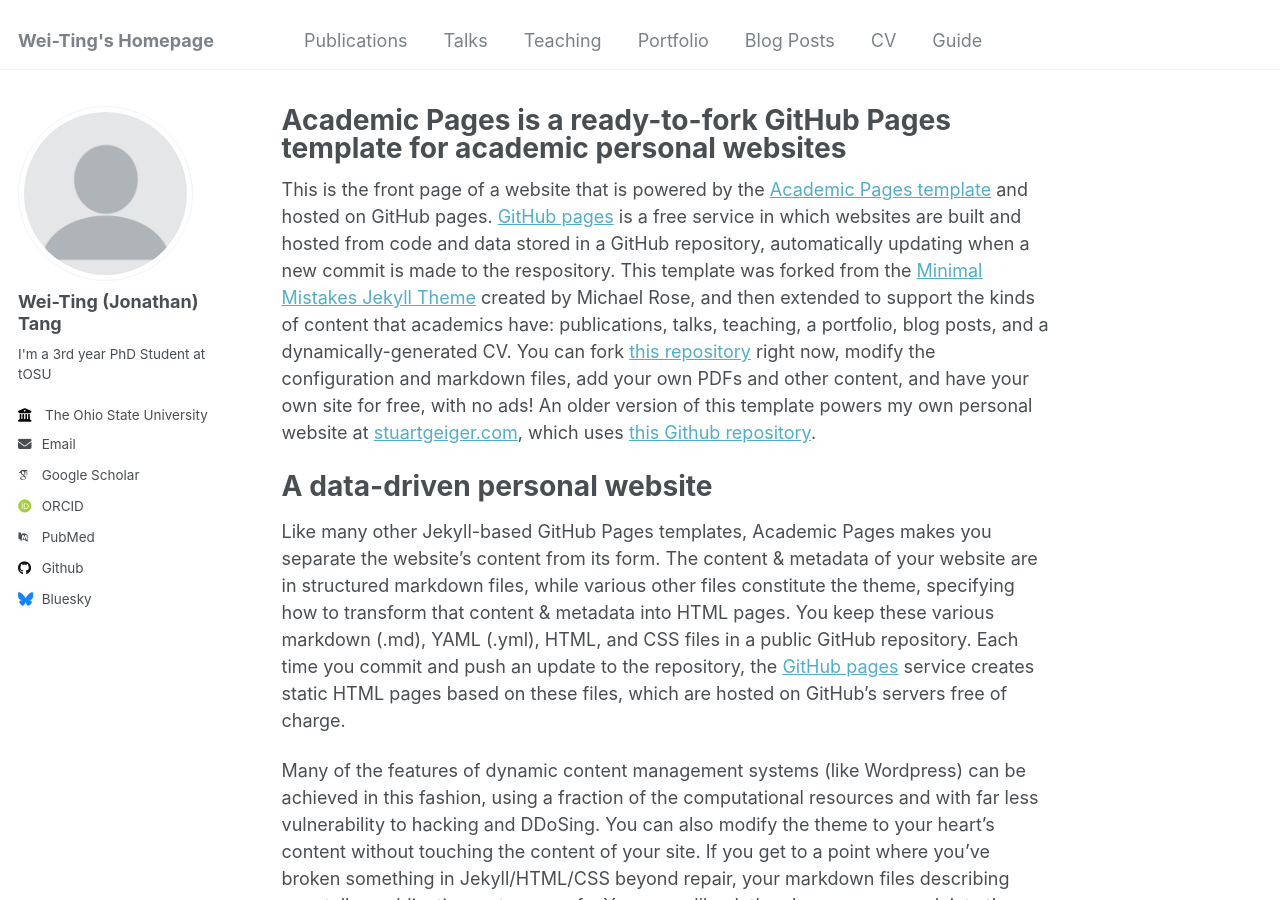
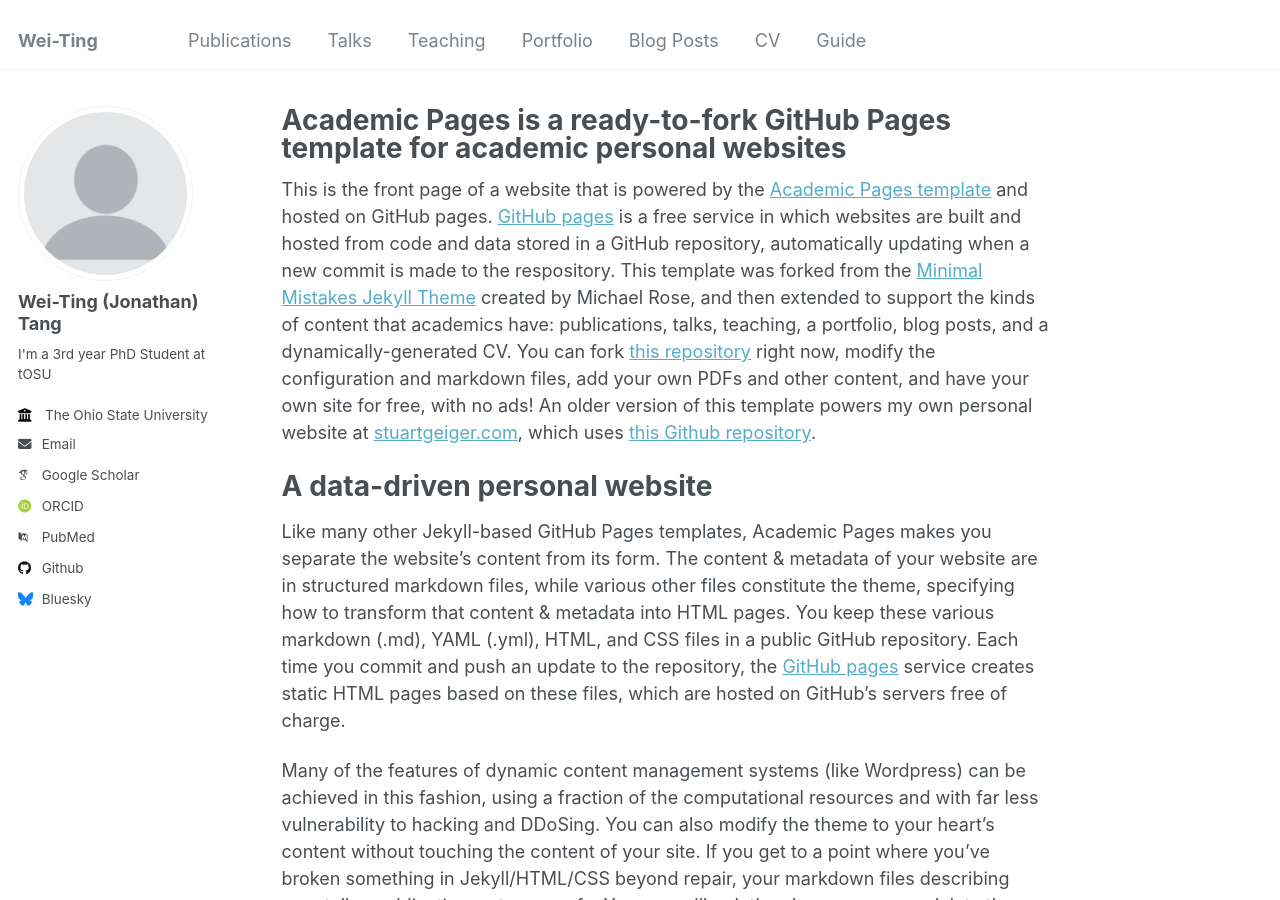
Before and after one commit to R09524081/R09524081.github.io, a Jekyll site: the page built from _pages/about.md, in a window 1280 px wide and 900 px high. Built offline with Jekyll 4.4.1, drawn with Linux system fonts in a browser that asks for light colours; some web fonts are replaced.

Commit message:
Update _config.yml

```diff
--- a/_config.yml
+++ b/_config.yml
@@ -8,7 +8,7 @@
 
 # Basic Site Settings
 locale                   : "en-US"
-title                    : "Wei-Ting's Homepage"
+title                    : "Wei-Ting"
 title_separator          : "-"
 name                     : &name "Wei-Ting (Jonathan) Tang"
 description              : &description "personal description"
```
